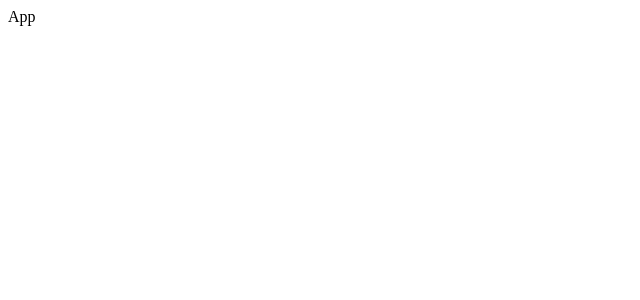
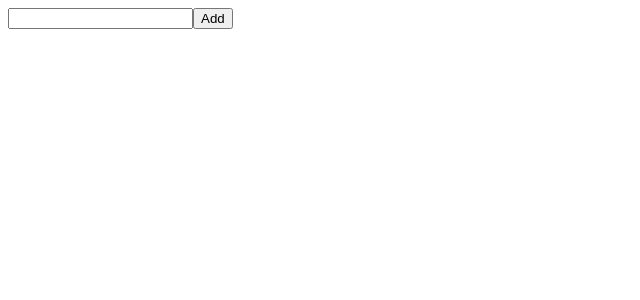
Before and after one commit to AmirTaki/toDoList-react, a React (Vite) app: page / in a window 1280 px wide. Shown: the top 300 px of the page, without its empty margins (0-640 px from the left). Built offline with nearby package versions, Linux system fonts and the light colour scheme.

Commit message:
Creating Input

```diff
--- a/src/App.jsx
+++ b/src/App.jsx
@@ -1,8 +1,9 @@
+import Todo from "./components/Todo"
 
 function App() {
   return (
     <>
-      App
+      <Todo />
     </>
   )
 }
--- /dev/null
+++ b/src/components/Todo.jsx
@@ -0,0 +1,13 @@
+import { useState } from "react"
+
+export default function Todo(){
+    const[todo, setTodo] = useState("")
+    return(
+    <>
+        <form>
+            <input onChange={(e)=>setTodo(e.target.value)} type="text" value = {todo} />
+            <button type = "submit">Add</button>
+        </form>
+    </>
+    )
+}
```
